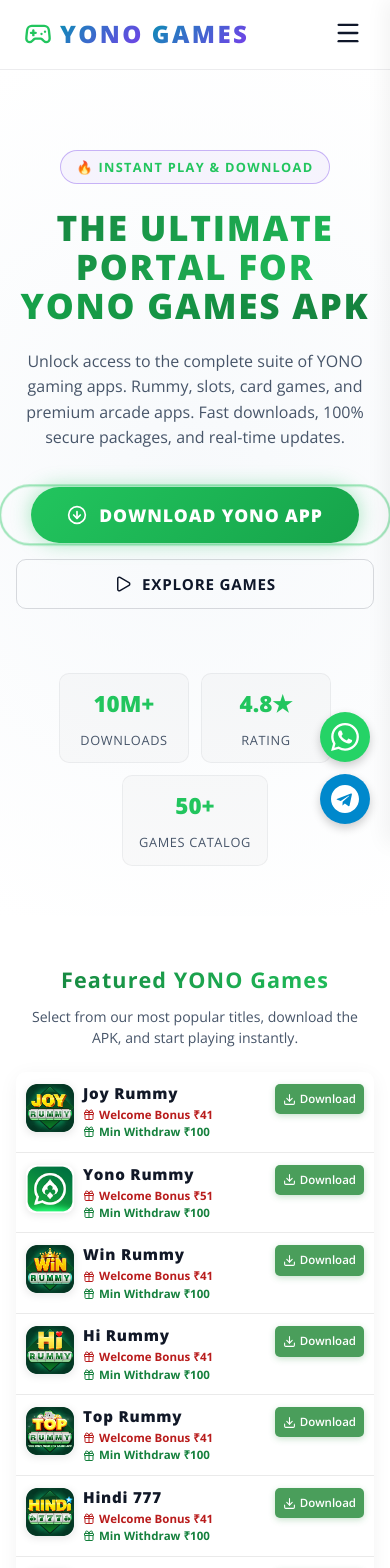
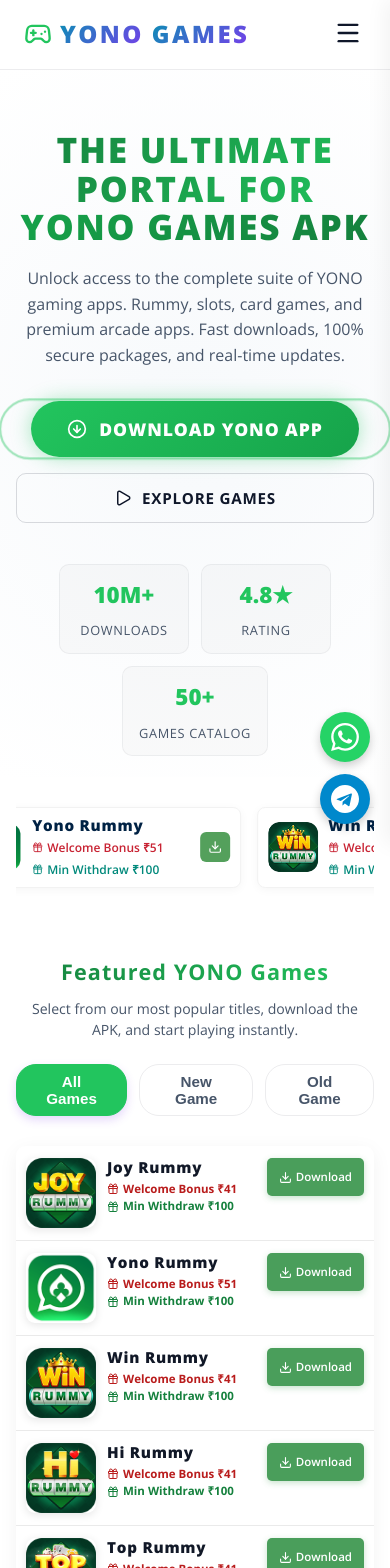
Before and after one commit to vaibhavkadusAL/game_FE, a React (Vite) app: page / in a window 390 px wide. Shown: the top 1568 px of the page. Built offline with nearby package versions, Linux system fonts and the light colour scheme; no server answers.

Commit message:
updates are done

```diff
--- a/src/components/Hero.css
+++ b/src/components/Hero.css
@@ -1,12 +1,11 @@
 .hero-section {
   position: relative;
-  padding: 120px 24px 80px;
+  padding: 60px 24px 20px;
   overflow: hidden;
   display: flex;
   justify-content: center;
   align-items: center;
   text-align: center;
-  min-height: 80vh;
   background: radial-gradient(circle at center, rgba(241, 245, 249, 0.6) 0%, rgba(255, 255, 255, 1) 100%);
 }
 
@@ -16,18 +15,18 @@
   display: flex;
   flex-direction: column;
   align-items: center;
-  gap: 24px;
+  gap: 20px;
 }
 
 .hero-tag {
   display: inline-block;
-  padding: 6px 16px;
+  padding: 6px 14px;
   border-radius: 30px;
   background: rgba(124, 58, 237, 0.05);
   border: 1px solid rgba(124, 58, 237, 0.15);
   color: var(--accent-purple);
   font-family: 'Open Sans', Arial, sans-serif;
-  font-weight: 700;
+  font-weight: 600;
   font-size: 0.8rem;
   letter-spacing: 0.1em;
   text-transform: uppercase;
@@ -41,8 +40,8 @@
 }
 
 .hero-title {
-  font-size: 4rem;
-  font-weight: 900;
+  font-size: 3rem;
+  font-weight: 800;
   line-height: 1.1;
   text-transform: uppercase;
 }
@@ -52,7 +51,7 @@
 }
 
 .hero-subtitle {
-  font-size: 1.2rem;
+  font-size: 1.1rem;
   color: var(--text-muted);
   max-width: 600px;
   line-height: 1.6;
@@ -70,8 +69,8 @@
 
 .hero-badge-container {
   display: flex;
-  gap: 24px;
-  margin-top: 40px;
+  gap: 21px;
+  margin-top: 21px;
   justify-content: center;
   flex-wrap: wrap;
 }
@@ -105,7 +104,7 @@
 /* Mobile responsive adjustments */
 @media (max-width: 768px) {
   .hero-section {
-    padding: 80px 16px 50px;
+    padding: 60px 16px 21px;
     min-height: auto;
   }
 
--- a/src/components/Hero.jsx
+++ b/src/components/Hero.jsx
@@ -14,7 +14,6 @@
   return (
     <section className="hero-section">
       <div className="hero-content fade-in">
-        <div className="hero-tag">🔥 Instant Play & Download</div>
         <h1 className="hero-title">
           <span className="text-gradient-purple">The Ultimate Portal For</span>
           <span className="text-gradient-cyan">Yono Games APK</span>
--- a/src/pages/Home.css
+++ b/src/pages/Home.css
@@ -3,6 +3,186 @@
   flex-direction: column;
   width: 100%;
   overflow-x: hidden;
+}
+
+/* =========================================
+   Horizontal Games Section
+========================================= */
+
+.horizontal-games-section {
+  background: var(--bg-primary);
+  width: 100%;
+}
+
+.horizontal-scroll-container {
+  overflow: hidden;
+  width: 100%;
+  padding: 0px 0 0px 0;
+  box-sizing: border-box;
+}
+
+.horizontal-scroll-track {
+  display: flex;
+  gap: 16px;
+  width: max-content;
+  animation: scroll-horizontal 35s linear infinite;
+}
+
+.horizontal-scroll-track:hover {
+  animation-play-state: paused;
+}
+
+@keyframes scroll-horizontal {
+  0% {
+    transform: translateX(0);
+  }
+  100% {
+    /* Translate exactly 50% minus half the gap (8px) so it seamlessly loops back */
+    transform: translateX(calc(-50% - 8px));
+  }
+}
+
+.hz-card {
+  display: flex;
+  align-items: center;
+  flex: 0 0 420px; /* Fixed width */
+  background: #ffffff;
+  border-radius: 8px;
+  box-shadow: 0 2px 10px rgba(0, 0, 0, 0.04);
+  border: 1px solid #f2f2f2;
+  padding: 10px 14px;
+  box-sizing: border-box;
+}
+
+.hz-thumbnail {
+  width: 66px;
+  height: 66px;
+  border-radius: 12px;
+  margin-right: 14px;
+  flex-shrink: 0;
+}
+
+.hz-details {
+  flex: 1;
+  display: flex;
+  flex-direction: column;
+  gap: 3px;
+}
+
+.hz-title {
+  font-size: 1.15rem;
+  font-weight: 800;
+  color: #002244;
+  margin: 0;
+  line-height: 1.2;
+}
+
+.hz-meta {
+  display: flex;
+  flex-direction: column;
+  gap: 2px;
+}
+
+.hz-bonus,
+.hz-withdraw {
+  display: flex;
+  align-items: center;
+  gap: 5px;
+  font-size: 0.85rem;
+  font-weight: 600;
+}
+
+.hz-bonus {
+  color: #c82333;
+}
+
+.hz-withdraw {
+  color: #00897b;
+}
+
+.hz-action {
+  margin-left: 10px;
+  flex-shrink: 0;
+}
+
+.hz-btn {
+  display: flex;
+  align-items: center;
+  gap: 5px;
+  background: #54a05c;
+  color: #ffffff;
+  padding: 8px 12px;
+  border-radius: 6px;
+  font-size: 0.9rem;
+  font-weight: 600;
+  text-decoration: none;
+  transition: background-color 0.2s;
+}
+
+.hz-btn:hover {
+  background: #438f4a;
+}
+
+@media (max-width: 768px) {
+  .horizontal-scroll-container {
+    padding: 10px 0 20px 0;
+  }
+  .hz-card {
+    flex: 0 0 360px;
+    padding: 10px 12px;
+  }
+  .hz-thumbnail {
+    width: 60px;
+    height: 60px;
+    margin-right: 12px;
+  }
+  .hz-title {
+    font-size: 1.05rem;
+  }
+}
+
+@media (max-width: 480px) {
+  .hz-card {
+    flex: 0 0 280px;
+    padding: 8px 10px;
+  }
+  .hz-thumbnail {
+    width: 50px;
+    height: 50px;
+    margin-right: 10px;
+    border-radius: 10px;
+  }
+  .hz-details {
+    gap: 2px;
+  }
+  .hz-title {
+    font-size: 0.95rem;
+    margin-bottom: 2px;
+  }
+  .hz-bonus,
+  .hz-withdraw {
+    font-size: 0.75rem;
+    gap: 4px;
+  }
+  .hz-bonus svg,
+  .hz-withdraw svg {
+    width: 11px !important;
+    height: 11px !important;
+  }
+  .hz-action {
+    margin-left: 8px;
+  }
+  .hz-btn {
+    padding: 8px;
+    border-radius: 6px;
+  }
+  .hz-btn-text {
+    display: none;
+  }
+  .hz-btn svg {
+    width: 14px !important;
+    height: 14px !important;
+  }
 }
 
 /* =========================================
@@ -30,6 +210,37 @@
   max-width: 600px;
   margin: 0 auto;
   line-height: 1.6;
+}
+
+.game-filters {
+  display: flex;
+  justify-content: center;
+  gap: 12px;
+  margin-bottom: 30px;
+}
+
+.filter-btn {
+  padding: 8px 20px;
+  border-radius: 20px;
+  border: 1px solid var(--border-color);
+  background: transparent;
+  color: var(--text-muted);
+  font-size: 0.95rem;
+  font-weight: 600;
+  cursor: pointer;
+  transition: all 0.2s ease;
+}
+
+.filter-btn:hover {
+  background: rgba(15, 23, 42, 0.05);
+  color: var(--text-main);
+}
+
+.filter-btn.active {
+  background: var(--accent-purple);
+  color: #fff;
+  border-color: var(--accent-purple);
+  box-shadow: 0 4px 10px rgba(124, 58, 237, 0.2);
 }
 
 .game-list-container {
@@ -85,12 +296,12 @@
 }
 
 .game-title {
-  font-size: 1.1rem;
-  font-weight: 800;
+  font-size: 1.4rem;
+  font-weight: 900;
   color: #111827;
   margin: 0;
   text-align: left;
-  line-height: 1.3;
+  line-height: 1.6;
   overflow-wrap: anywhere;
 }
 
@@ -135,7 +346,7 @@
   gap: 6px;
   background: #4a9e5b;
   color: #ffffff;
-  padding: 8px 16px;
+  padding: 12px 16px;
   border-radius: 6px;
   font-size: 0.9rem;
   font-weight: 600;
@@ -560,8 +771,8 @@
   }
 
   .game-thumbnail {
-    width: 55px;
-    height: 55px;
+    width: 70px;
+    height: 70px;
     margin-right: 12px;
     border-radius: 10px;
   }
@@ -735,12 +946,13 @@
     align-items: flex-start;
   }
 
+
   .game-thumbnail {
-    width: 48px;
-    height: 48px;
-    min-width: 48px;
-    margin-right: 9px;
         border-radius: 9px;
+        width: 70px;
+        min-width: 70px;
+        height: 70px;
+        margin-right: 11px;
     }
 
   .game-thumbnail svg {
@@ -779,7 +991,7 @@
   }
 
      .btn-download-sm {
-    padding: 6px 8px;
+        padding: 10px 12px;
         font-size: 0.72rem;
         gap: 4px;
         border-radius: 5px;
--- a/src/pages/Home.jsx
+++ b/src/pages/Home.jsx
@@ -31,6 +31,7 @@
   const [blogs, setBlogs] = useState([]);
   const [loadingBlogs, setLoadingBlogs] = useState(true);
   const [openFaq, setOpenFaq] = useState(null);
+  const [activeFilter, setActiveFilter] = useState('all');
 
   useEffect(() => {
     const fetchBlogs = async () => {
@@ -55,14 +56,18 @@
   };
 
   const gamesList = [
-    { name: "Joy Rummy", image: joyrummy, bonus: "₹41", withdraw: "₹100", url: "https://www.joyrummyace.com/?code=J5KFRSW5141&t=1785823943" },
-    { name: "Yono Rummy", image: yonorummy, bonus: "₹51", withdraw: "₹100", url: "https://yonorummy049.com/?code=VIPTM43QZFN&t=1785823790" },
-    { name: "Win Rummy", image: winrummy, bonus: "₹41", withdraw: "₹100", url: "https://www.winrummy36.com/?code=5XZA1DA9B4A&t=1785824136" },
-    { name: "Hi Rummy", image: hirummy, bonus: "₹41", withdraw: "₹100", url: "https://www.hirummyagents.app/?code=RX3KTZDCU2C&t=1772102518" },
-    { name: "Top Rummy", image: topRummy, bonus: "₹41", withdraw: "₹100", url: "https://www.toprummy.xyz/?code=7K92AB3HW5M&t=1772103481" },
-    { name: "Hindi 777", image: hindi777, bonus: "₹41", withdraw: "₹100", url: "https://www.hindi777refer.me/?code=7LFJSZD2MFS&t=1772102341" },
-    { name: "Boss Rummy", image: bossrummy, bonus: "₹41", withdraw: "₹100", url: "https://www.bossrummyo.com/?code=LSHK11YQ7BE&t=1771231579" }
+    { name: "Joy Rummy", image: joyrummy, bonus: "₹41", withdraw: "₹100", url: "https://www.joyrummyace.com/?code=J5KFRSW5141&t=1785823943", category: "new" },
+    { name: "Yono Rummy", image: yonorummy, bonus: "₹51", withdraw: "₹100", url: "https://yonorummy049.com/?code=VIPTM43QZFN&t=1785823790", category: "new" },
+    { name: "Win Rummy", image: winrummy, bonus: "₹41", withdraw: "₹100", url: "https://www.winrummy36.com/?code=5XZA1DA9B4A&t=1785824136", category: "new" },
+    { name: "Hi Rummy", image: hirummy, bonus: "₹41", withdraw: "₹100", url: "https://www.hirummyagents.app/?code=RX3KTZDCU2C&t=1772102518", category: "old" },
+    { name: "Top Rummy", image: topRummy, bonus: "₹41", withdraw: "₹100", url: "https://www.toprummy.xyz/?code=7K92AB3HW5M&t=1772103481", category: "old" },
+    { name: "Hindi 777", image: hindi777, bonus: "₹41", withdraw: "₹100", url: "https://www.hindi777refer.me/?code=7LFJSZD2MFS&t=1772102341", category: "old" },
+    { name: "Boss Rummy", image: bossrummy, bonus: "₹41", withdraw: "₹100", url: "https://www.bossrummyo.com/?code=LSHK11YQ7BE&t=1771231579", category: "old" }
   ];
+
+  const filteredGames = activeFilter === 'all'
+    ? gamesList
+    : gamesList.filter(game => game.category === activeFilter);
 
   const faqs = [
     {
@@ -93,6 +98,64 @@
       {/* Hero Section */}
       <Hero />
 
+      {/* Horizontal Scrollable Games Section */}
+      <section className="horizontal-games-section section-padding" style={{ paddingTop: '20px', paddingBottom: '0' }}>
+        <div className="container" style={{ maxWidth: '100%', padding: '0' }}>
+          <div className="horizontal-scroll-container">
+            <div className="horizontal-scroll-track">
+              {/* First set for seamless loop */}
+              {gamesList.map((game, index) => (
+                <div className="hz-card" key={`hz-1-${index}`}>
+                  <div className="hz-thumbnail">
+                    <img src={game.image} alt={game.name} style={{ width: '100%', height: '100%', objectFit: 'cover', borderRadius: 'inherit' }} />
+                  </div>
+                  <div className="hz-details">
+                    <h3 className="hz-title">{game.name}</h3>
+                    <div className="hz-meta">
+                      <div className="hz-bonus">
+                        <Gift size={13} /> <span>Welcome Bonus {game.bonus}</span>
+                      </div>
+                      <div className="hz-withdraw">
+                        <Gift size={13} /> <span>Min Withdraw {game.withdraw}</span>
+                      </div>
+                    </div>
+                  </div>
+                  <div className="hz-action">
+                    <a href={game.url} target="_blank" rel="noopener noreferrer" className="hz-btn">
+                      <Download size={14} /> <span className="hz-btn-text">Download</span>
+                    </a>
+                  </div>
+                </div>
+              ))}
+              {/* Second set for seamless loop */}
+              {gamesList.map((game, index) => (
+                <div className="hz-card" key={`hz-2-${index}`}>
+                  <div className="hz-thumbnail">
+                    <img src={game.image} alt={game.name} style={{ width: '100%', height: '100%', objectFit: 'cover', borderRadius: 'inherit' }} />
+                  </div>
+                  <div className="hz-details">
+                    <h3 className="hz-title">{game.name}</h3>
+                    <div className="hz-meta">
+                      <div className="hz-bonus">
+                        <Gift size={13} /> <span>Welcome Bonus {game.bonus}</span>
+                      </div>
+                      <div className="hz-withdraw">
+                        <Gift size={13} /> <span>Min Withdraw {game.withdraw}</span>
+                      </div>
+                    </div>
+                  </div>
+                  <div className="hz-action">
+                    <a href={game.url} target="_blank" rel="noopener noreferrer" className="hz-btn">
+                      <Download size={14} /> <span className="hz-btn-text">Download</span>
+                    </a>
+                  </div>
+                </div>
+              ))}
+            </div>
+          </div>
+        </div>
+      </section>
+
       {/* Featured Games Section */}
       <section id="featured-games" className="featured-section section-padding">
         <div className="container">
@@ -101,8 +164,29 @@
             <p>Select from our most popular titles, download the APK, and start playing instantly.</p>
           </div>
 
+          <div className="game-filters">
+            <button
+              className={`filter-btn ${activeFilter === 'all' ? 'active' : ''}`}
+              onClick={() => setActiveFilter('all')}
+            >
+              All Games
+            </button>
+            <button
+              className={`filter-btn ${activeFilter === 'new' ? 'active' : ''}`}
+              onClick={() => setActiveFilter('new')}
+            >
+              New Game
+            </button>
+            <button
+              className={`filter-btn ${activeFilter === 'old' ? 'active' : ''}`}
+              onClick={() => setActiveFilter('old')}
+            >
+              Old Game
+            </button>
+          </div>
+
           <div className="game-list-container">
-            {gamesList.map((game, index) => (
+            {filteredGames.map((game, index) => (
               <div className="game-list-item" key={index}>
                 <div className="game-thumbnail">
                   <img src={game.image} alt={game.name} style={{ width: '100%', height: '100%', objectFit: 'cover', borderRadius: 'inherit' }} />
```
Lines whose indentation alone changed are shown as unchanged.
